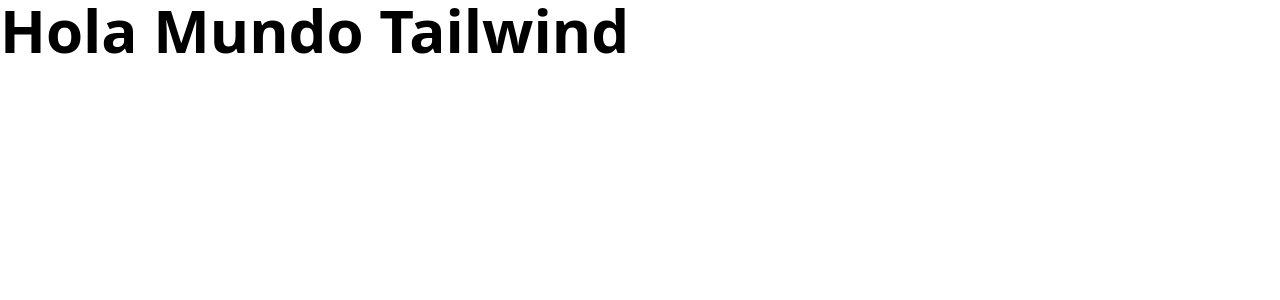
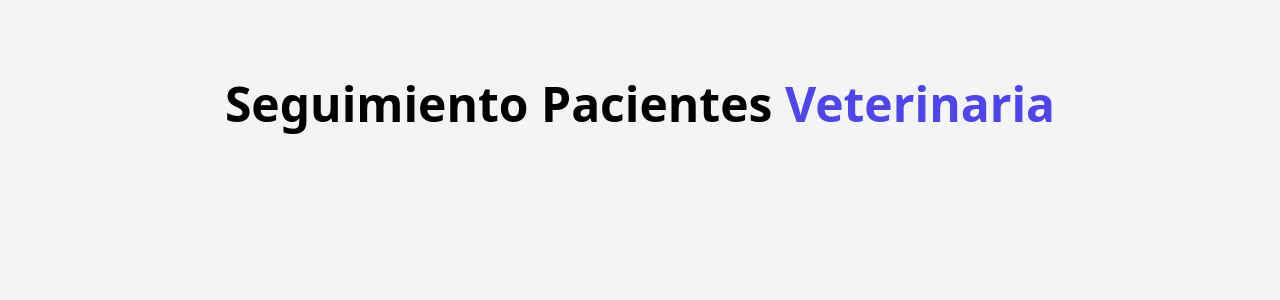
Before and after one commit to Daniel151505/administrador-de-pacientes-veterinaria-vue, a Vue app: page / in a window 1280 px wide. Shown: the top 300 px of the page. Built offline with nearby package versions, Linux system fonts and the light colour scheme.

Commit message:
Agregando el Header

```diff
--- a/index.html
+++ b/index.html
@@ -4,9 +4,9 @@
     <meta charset="UTF-8" />
     <link rel="icon" type="image/svg+xml" href="/vite.svg" />
     <meta name="viewport" content="width=device-width, initial-scale=1.0" />
-    <title>Vite + Vue</title>
+    <title>Administrador de pacientes</title>
   </head>
-  <body>
+  <body class="bg-gray-100 h-screen">
     <div id="app"></div>
     <script type="module" src="/src/main.js"></script>
   </body>
--- a/src/App.vue
+++ b/src/App.vue
@@ -1,6 +1,9 @@
 <script setup>
+import HeaderVue from "./components/Header.vue";
 </script>
 
 <template>
-  <h1 class="text-6xl font-extrabold">Hola Mundo Tailwind</h1>
+  <div class="container mx-auto mt-20">
+    <HeaderVue />
+  </div>
 </template>
--- /dev/null
+++ b/src/components/Header.vue
@@ -0,0 +1,6 @@
+<template>
+  <h1 class="font-black text-5xl text-center">
+    Seguimiento Pacientes
+    <span class="text-indigo-600">Veterinaria</span>
+  </h1>
+</template>
```
